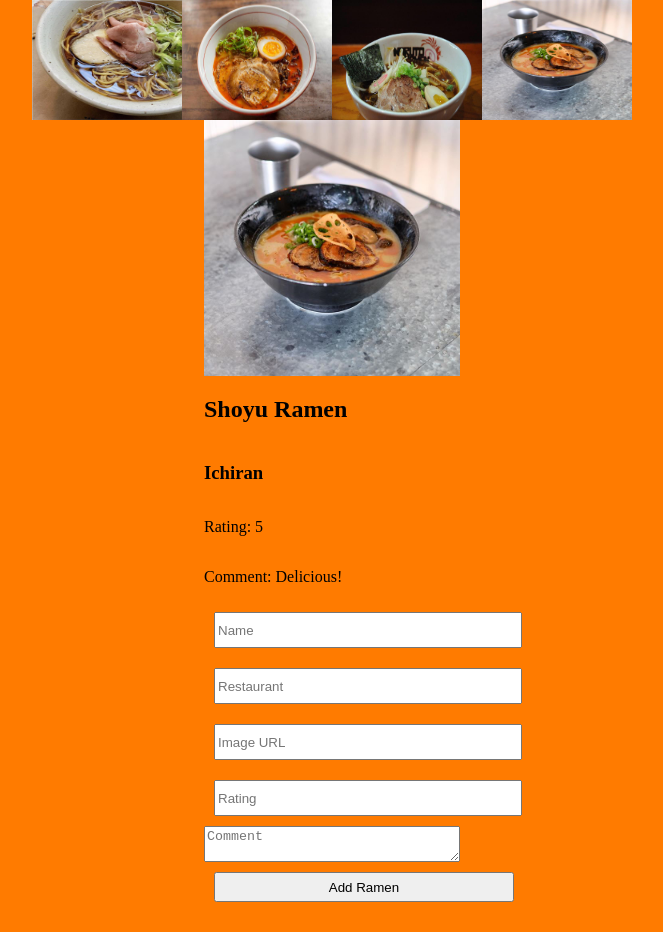
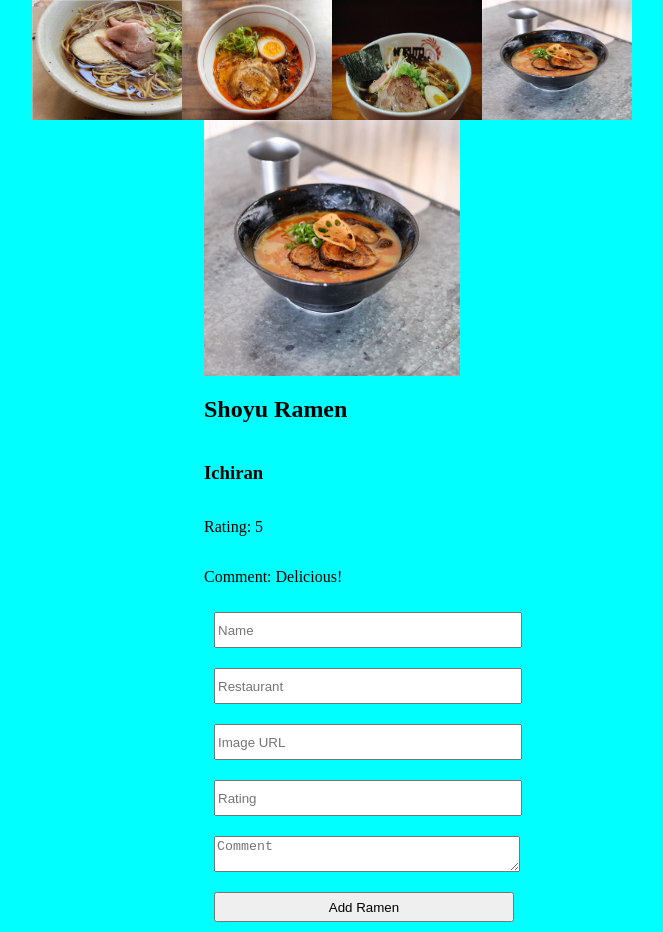
Before and after one commit to Nick-Nyler/ramen-rating-app, a plain HTML site: page index.html in a window 1280 px wide. Shown: the whole page, without its empty margins (308-971 px from the left). Drawn offline with Linux system fonts and the light colour scheme.

Commit message:
corrected form comment

```diff
--- a/css/styles.css
+++ b/css/styles.css
@@ -1,7 +1,7 @@
 body{
 padding: 0%;
 margin: 0%;
-background-color: rgb(255, 123, 0);
+background-color: aqua;
 }
 
 #menu{
@@ -26,7 +26,15 @@ background-color: rgb(255, 123, 0);
 }
 
 
-
+#form-comment {
+    display: flex;
+    justify-content: center;
+    align-content: center;
+    flex-direction: column;
+    margin:10px;
+    width: 300px;
+    height: 30px;
+}
 #form input{
     width: 300px;
     height: 30px;
```
